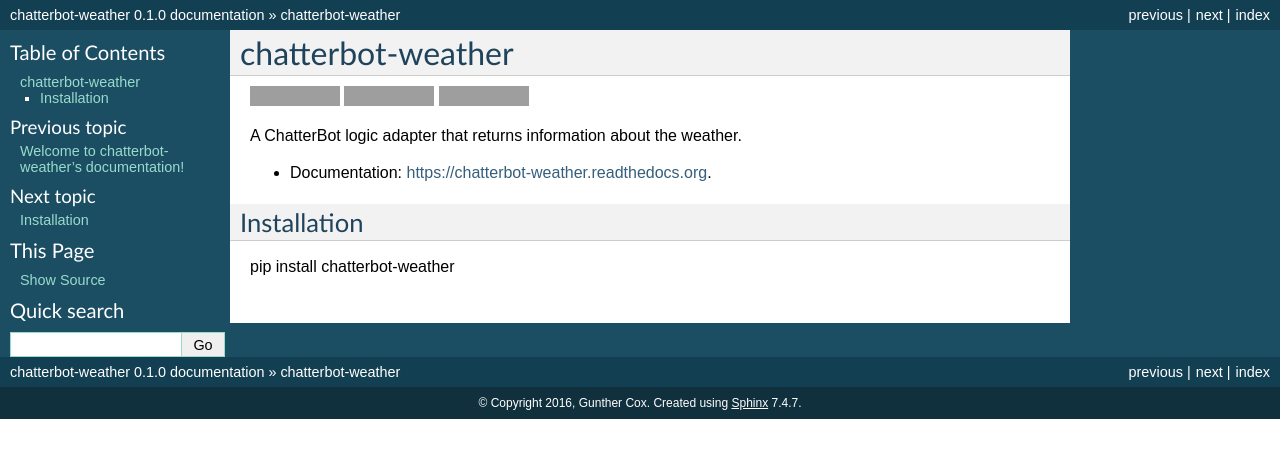
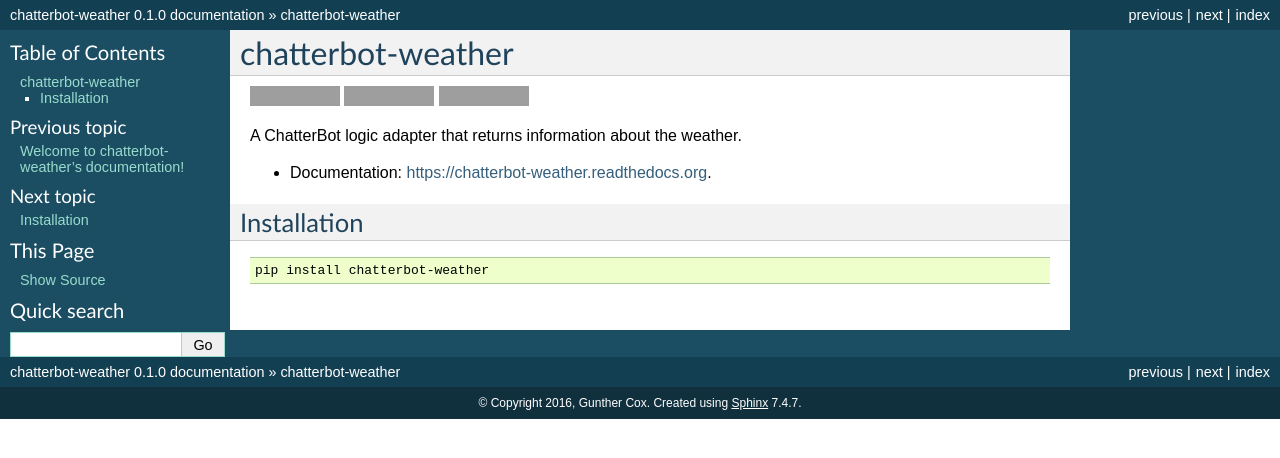
Before and after one commit to gunthercox/chatterbot-weather, a Sphinx documentation site: the page built from docs/readme.rst, in a window 1280 px wide, cut to the strip 0-458 px from the top of the page. Built offline with Sphinx 7.4.7, drawn with Linux system fonts in a browser that asks for light colours; the version number is read from the project's files by our own code; grey boxes are pictures that could not be loaded.

```diff
--- a/README.rst
+++ b/README.rst
@@ -9,9 +9,8 @@ chatterbot-weather
         :target: https://travis-ci.org/gunthercox/chatterbot-weather
 
 .. image:: https://readthedocs.org/projects/chatterbot-weather/badge/?version=latest
-        :target: https://readthedocs.org/projects/chatterbot-weather/?badge=latest
+        :target: http://chatterbot-weather.readthedocs.io/en/latest/?badge=latest
         :alt: Documentation Status
-
 
 A ChatterBot logic adapter that returns information about the weather.
 
@@ -20,4 +19,6 @@ A ChatterBot logic adapter that returns information about the weather.
 Installation
 ------------
 
-pip install chatterbot-weather
+.. code-block:: bash
+
+   pip install chatterbot-weather
--- a/docs/conf.py
+++ b/docs/conf.py
@@ -31,7 +31,7 @@ project_root = os.path.dirname(cwd)
 # version is used.
 sys.path.insert(0, project_root)
 
-import chatterbot-weather
+import chatterbot_weather
 
 # -- General configuration ---------------------------------------------
 
@@ -63,9 +63,9 @@ copyright = u'2016, Gunther Cox'
 # the built documents.
 #
 # The short X.Y version.
-version = chatterbot-weather.__version__
+version = chatterbot_weather.__version__
 # The full version, including alpha/beta/rc tags.
-release = chatterbot-weather.__version__
+release = chatterbot_weather.__version__
 
 # The language for content autogenerated by Sphinx. Refer to documentation
 # for a list of supported languages.
@@ -188,7 +188,7 @@ html_static_path = ['_static']
 #html_file_suffix = None
 
 # Output file base name for HTML help builder.
-htmlhelp_basename = 'chatterbot-weatherdoc'
+htmlhelp_basename = 'chatterbot_weatherdoc'
 
 
 # -- Options for LaTeX output ------------------------------------------
--- a/setup.py
+++ b/setup.py
@@ -21,7 +21,7 @@ with open('requirements_dev.txt') as history_file:
     test_requirements = history_file.read()
 
 setup(
-    name='chatterbot_weather',
+    name='chatterbot-weather',
     version='0.1.0',
     description="A ChatterBot logic adapter that returns information about the weather.",
     long_description=readme + '\n\n' + history,
```
Also changed, not shown: .travis.yml (added), 1 other file.
